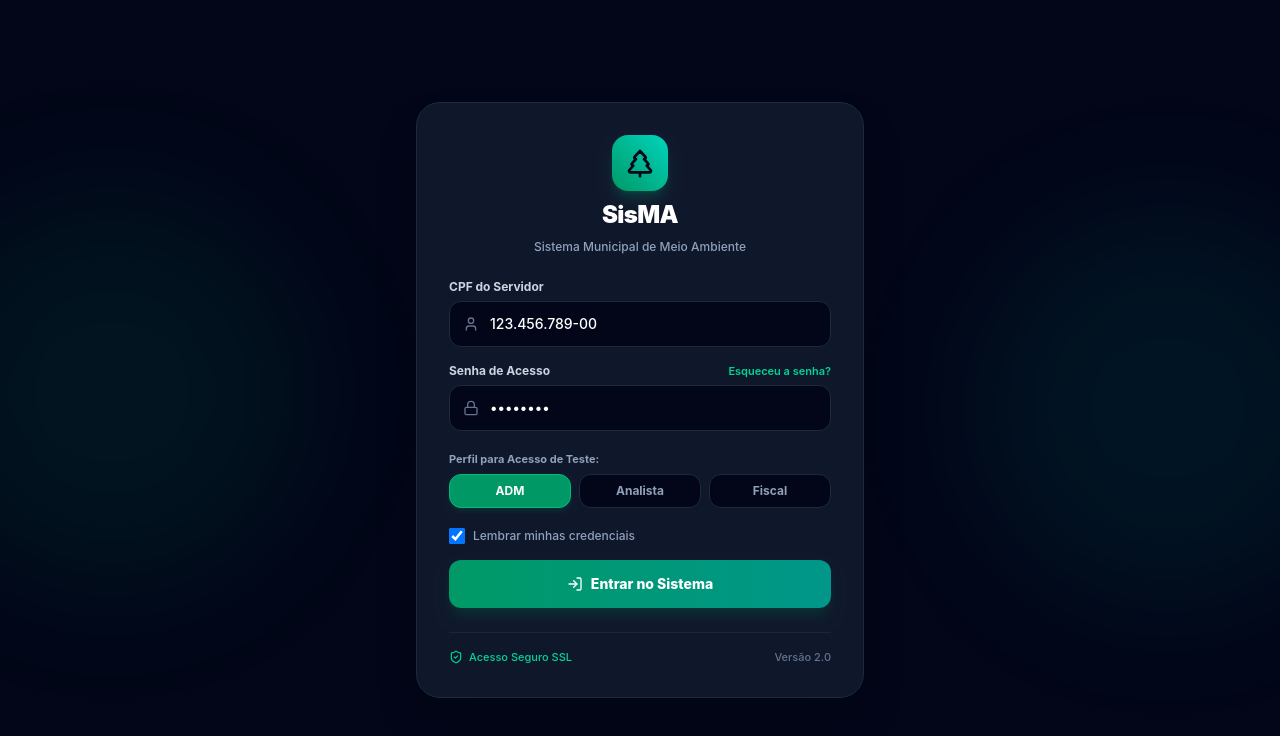
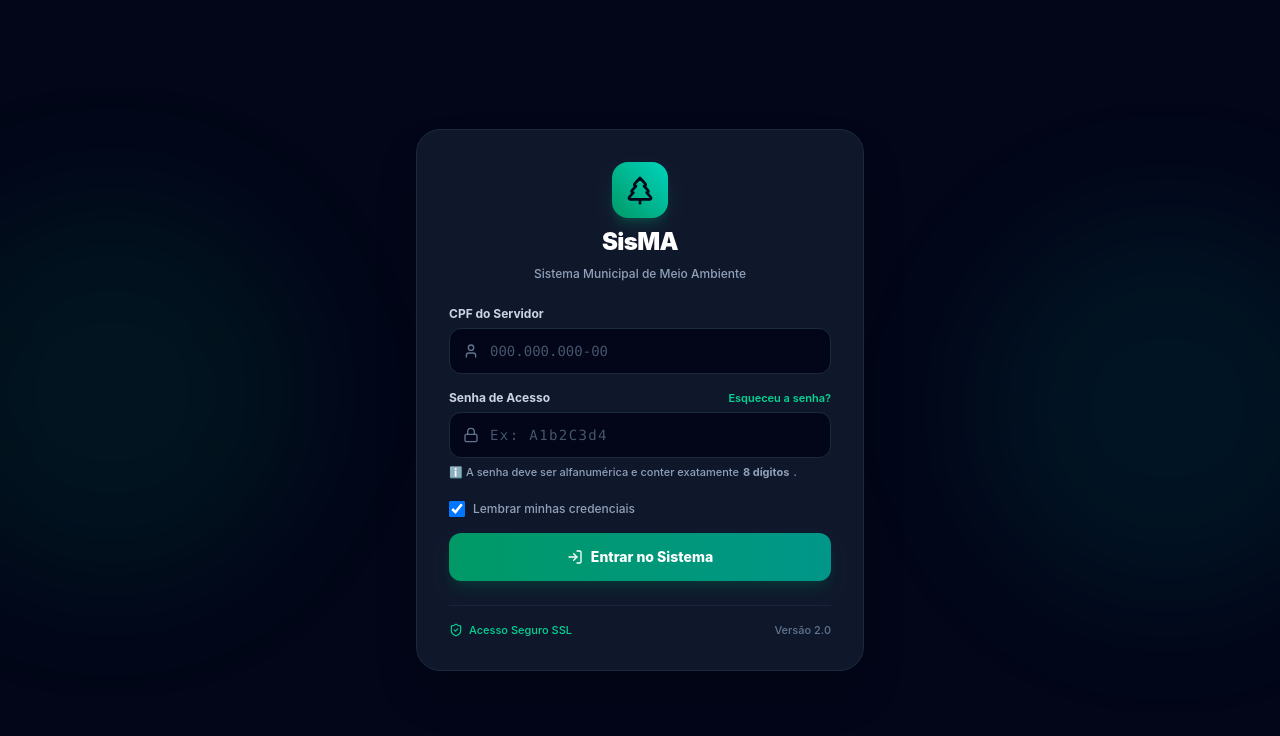
Before and after one commit to marcio-dev-fullstack/SysMA, a React (Vite) app: page / in a window 1280 px wide. Shown: the top 736 px of the page. Built offline with nearby package versions, Linux system fonts and the light colour scheme.

Commit message:
refactor: adiciona mascara alfanumerica de 8 digitos na senha de acesso

```diff
--- a/src/pages/Login.tsx
+++ b/src/pages/Login.tsx
@@ -5,10 +5,7 @@ import {
   User,
   LogIn,
   ShieldCheck,
-  KeyRound,
-  AlertTriangle,
-  Clock,
-  CheckCircle2
+  AlertTriangle
 } from 'lucide-react';
 import { PerfilUsuario, Usuario } from '../types';
 
@@ -60,19 +57,17 @@ export const Login: React.FC<LoginProps> = ({
   chaveLicenca,
   setChaveLicenca
 }) => {
-  const [cpf, setCpf] = useState('123.456.789-00');
-  const [senha, setSenha] = useState('••••••••');
-  const [perfilSelecionado, setPerfilSelecionado] = useState<PerfilUsuario>('adm');
+  const [cpf, setCpf] = useState('');
+  const [senha, setSenha] = useState('');
   const [lembrar, setLembrar] = useState(true);
   const [modalBloqueado, setModalBloqueado] = useState(false);
   const [erroForm, setErroForm] = useState('');
 
-  // Formata CPF conforme o usuário digita
+  // Formata CPF conforme o usuário digita (máscara 000.000.000-00)
   const handleCpfChange = (e: React.ChangeEvent<HTMLInputElement>) => {
     let value = e.target.value.replace(/\D/g, '');
     if (value.length > 11) value = value.slice(0, 11);
 
-    // Aplica máscara 000.000.000-00
     if (value.length > 9) {
       value = value.replace(/(\d{3})(\d{3})(\d{3})(\d{1,2})/, '$1.$2.$3-$4');
     } else if (value.length > 6) {
@@ -85,11 +80,19 @@ export const Login: React.FC<LoginProps> = ({
     setErroForm('');
   };
 
+  // Máscara e restrição da Senha: Alfanumérica de até 8 caracteres (A-Z, a-z, 0-9)
+  const handleSenhaChange = (e: React.ChangeEvent<HTMLInputElement>) => {
+    let value = e.target.value.replace(/[^a-zA-Z0-9]/g, '');
+    if (value.length > 8) value = value.slice(0, 8);
+    setSenha(value);
+    setErroForm('');
+  };
+
   const handleEntrar = (e: React.FormEvent) => {
     e.preventDefault();
 
     if (!cpf || cpf.length < 11) {
-      setErroForm('Por favor, informe um CPF válido.');
+      setErroForm('Por favor, informe um CPF válido com 11 dígitos.');
       return;
     }
 
@@ -98,14 +101,19 @@ export const Login: React.FC<LoginProps> = ({
       return;
     }
 
-    // Bloqueio no Dia 0 para não-ADM
-    if (diasLicenca <= 0 && perfilSelecionado !== 'adm') {
+    if (senha.length < 8) {
+      setErroForm('A senha deve ser alfanumérica e conter exatamente 8 caracteres.');
+      return;
+    }
+
+    // Regra de Bloqueio no Dia 0 se necessário
+    if (diasLicenca <= 0) {
       setModalBloqueado(true);
       return;
     }
 
-    // Loga com o perfil selecionado
-    onLogin(usuariosExemplo[perfilSelecionado]);
+    // Efetua login como Administrador por padrão
+    onLogin(usuariosExemplo.adm);
   };
 
   return (
@@ -153,7 +161,7 @@ export const Login: React.FC<LoginProps> = ({
                 onChange={handleCpfChange}
                 placeholder="000.000.000-00"
                 maxLength={14}
-                className="w-full pl-10 pr-4 py-3 bg-slate-950 border border-slate-800 focus:border-emerald-500 rounded-xl text-sm font-medium text-white placeholder-slate-600 focus:outline-none transition-all"
+                className="w-full pl-10 pr-4 py-3 bg-slate-950 border border-slate-800 focus:border-emerald-500 rounded-xl text-sm font-medium text-white placeholder-slate-600 focus:outline-none transition-all font-mono"
                 required
               />
             </div>
@@ -176,39 +184,16 @@ export const Login: React.FC<LoginProps> = ({
               <input
                 type="password"
                 value={senha}
-                onChange={(e) => { setSenha(e.target.value); setErroForm(''); }}
-                placeholder="••••••••"
-                className="w-full pl-10 pr-4 py-3 bg-slate-950 border border-slate-800 focus:border-emerald-500 rounded-xl text-sm font-medium text-white placeholder-slate-600 focus:outline-none transition-all"
+                onChange={handleSenhaChange}
+                placeholder="Ex: A1b2C3d4"
+                maxLength={8}
+                className="w-full pl-10 pr-4 py-3 bg-slate-950 border border-slate-800 focus:border-emerald-500 rounded-xl text-sm font-medium text-white placeholder-slate-600 focus:outline-none transition-all font-mono tracking-widest"
                 required
               />
             </div>
-          </div>
-
-          {/* Seletor Rápido de Perfil para Demonstração/Teste */}
-          <div className="pt-1 space-y-1.5">
-            <label className="block text-[11px] font-bold text-slate-400">
-              Perfil para Acesso de Teste:
-            </label>
-            <div className="grid grid-cols-3 gap-2">
-              {[
-                { id: 'adm' as PerfilUsuario, label: 'ADM' },
-                { id: 'analista' as PerfilUsuario, label: 'Analista' },
-                { id: 'fiscal' as PerfilUsuario, label: 'Fiscal' },
-              ].map((p) => (
-                <button
-                  key={p.id}
-                  type="button"
-                  onClick={() => setPerfilSelecionado(p.id)}
-                  className={`py-2 px-3 rounded-xl text-xs font-bold transition-all border ${
-                    perfilSelecionado === p.id
-                      ? 'bg-emerald-600 text-white border-emerald-500 shadow-md shadow-emerald-900/30'
-                      : 'bg-slate-950 text-slate-400 border-slate-800 hover:border-slate-700'
-                  }`}
-                >
-                  {p.label}
-                </button>
-              ))}
-            </div>
+            <p className="text-[11px] text-slate-400 font-medium flex items-center gap-1 mt-1">
+              ℹ️ A senha deve ser alfanumérica e conter exatamente <strong>8 dígitos</strong>.
+            </p>
           </div>
 
           {/* Lembrar Acesso */}
@@ -254,23 +239,14 @@ export const Login: React.FC<LoginProps> = ({
             <div className="text-center space-y-1">
               <h3 className="text-lg font-bold text-white">Licença do Sistema Expirada</h3>
               <p className="text-xs text-slate-400">
-                O prazo de validade de 90 dias do SisMA expirou. O acesso para Analistas e Fiscais está temporariamente suspenso.
-              </p>
-            </div>
-            <div className="bg-slate-950 p-3 rounded-xl border border-slate-800 text-xs text-slate-300 space-y-1">
-              <p>💡 <strong>Como desbloquear:</strong></p>
-              <p className="text-slate-400">
-                Selecione o perfil <strong>ADM (Administrador)</strong> no login para acessar o sistema e realizar a renovação da licença.
+                O prazo de validade de 90 dias do SisMA expirou. Entre em contato com o Administrador para renovação.
               </p>
             </div>
             <button
-              onClick={() => {
-                setPerfilSelecionado('adm');
-                setModalBloqueado(false);
-              }}
+              onClick={() => setModalBloqueado(false)}
               className="w-full py-2.5 bg-rose-600 hover:bg-rose-500 text-white font-bold text-xs rounded-xl transition-all"
             >
-              Mudar para Perfil ADM
+              Fechar
             </button>
           </div>
         </div>
```
